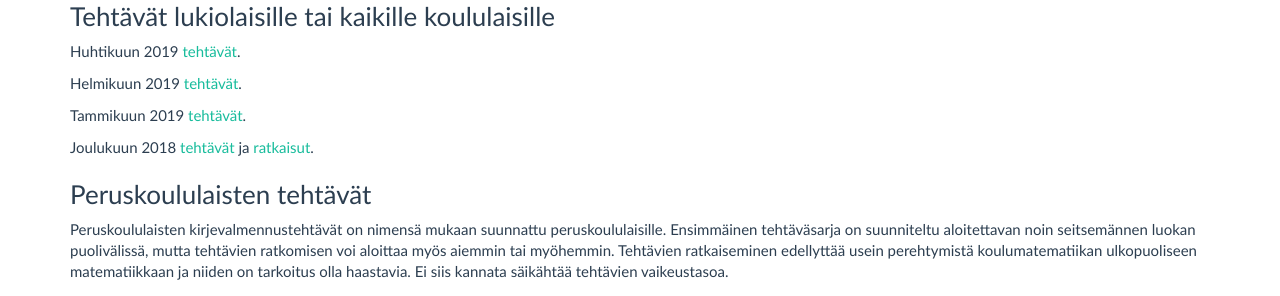
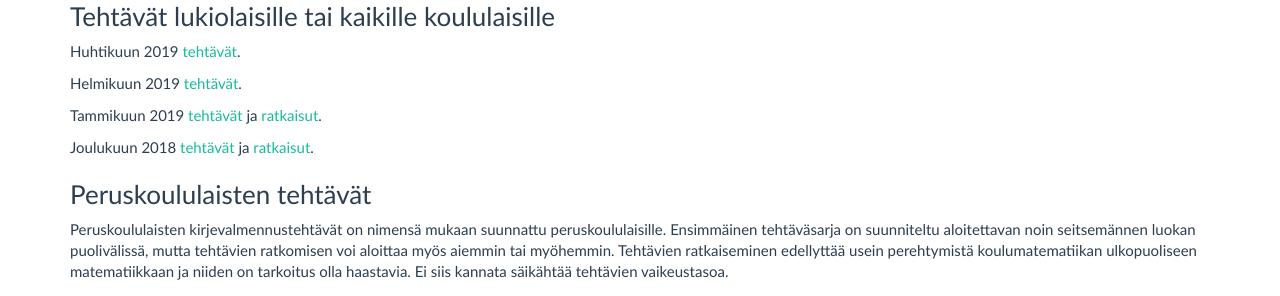
Before and after one commit to matematiikkakilpailut/matematiikkakilpailut.github.io, a Jekyll site: the page built from valmennus/index.md, in a window 1280 px wide and 900 px high, scrolled down 477 px. Shown: the part 154-450 px from the top of the window. Built offline with Jekyll 4.4.1, drawn with Linux system fonts in a browser that asks for light colours.

Commit message:
Tammikuun ratkaisut

```diff
--- a/valmennus/index.md
+++ b/valmennus/index.md
@@ -42,7 +42,7 @@ Huhtikuun 2019 [tehtävät](2019/kirje_2019_04.pdf).
 
 Helmikuun 2019 [tehtävät](2019/kirje_2019_02.pdf).
 
-Tammikuun 2019 [tehtävät](2019/kirje_2019_01.pdf).
+Tammikuun 2019 [tehtävät](2019/kirje_2019_01.pdf) ja [ratkaisut](2019/ratk_2019_01.pdf).
 
 Joulukuun 2018 [tehtävät](2018/kirje_2018_12.pdf) ja [ratkaisut](2018/ratk_2018_12.pdf).
 
```
